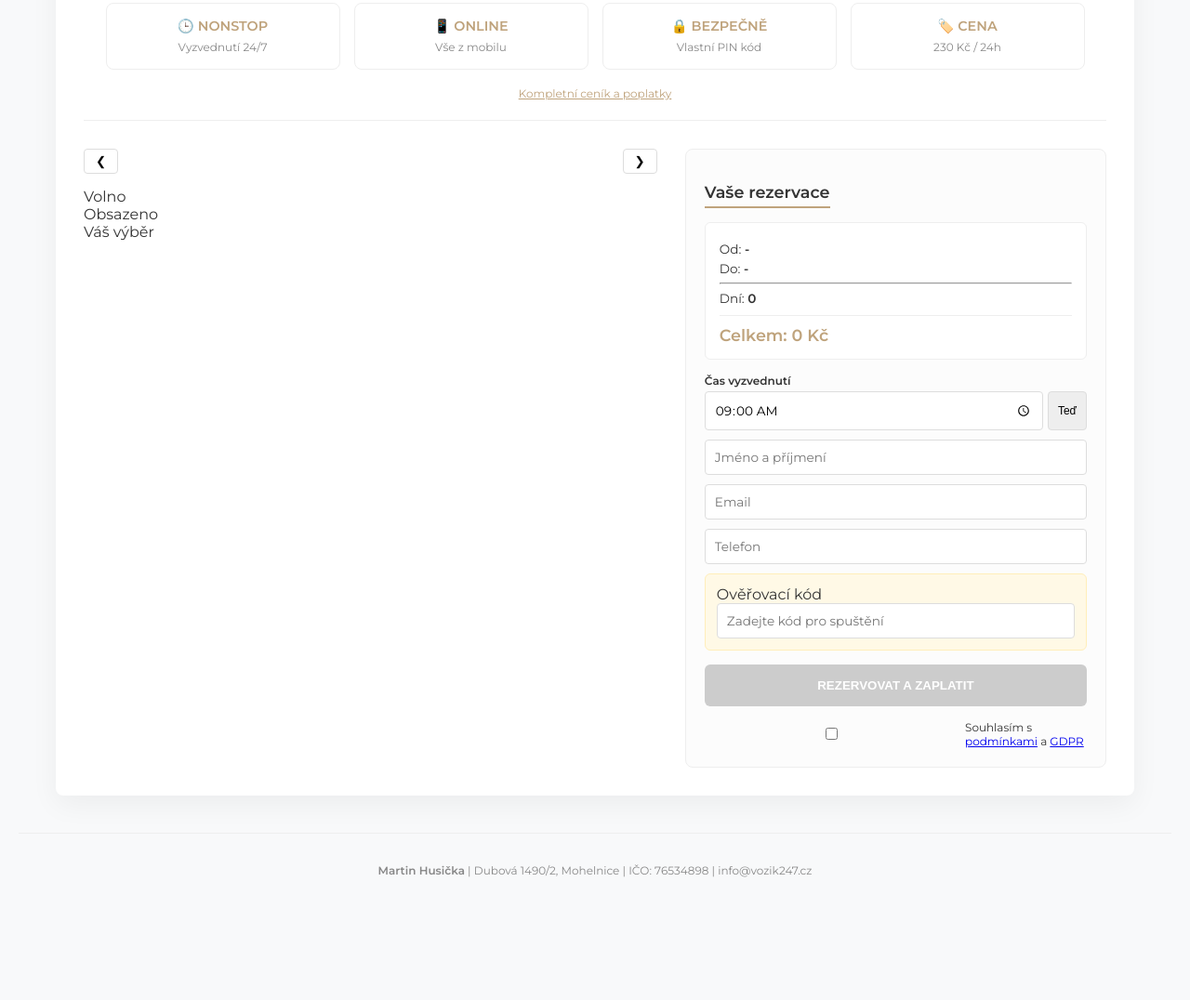
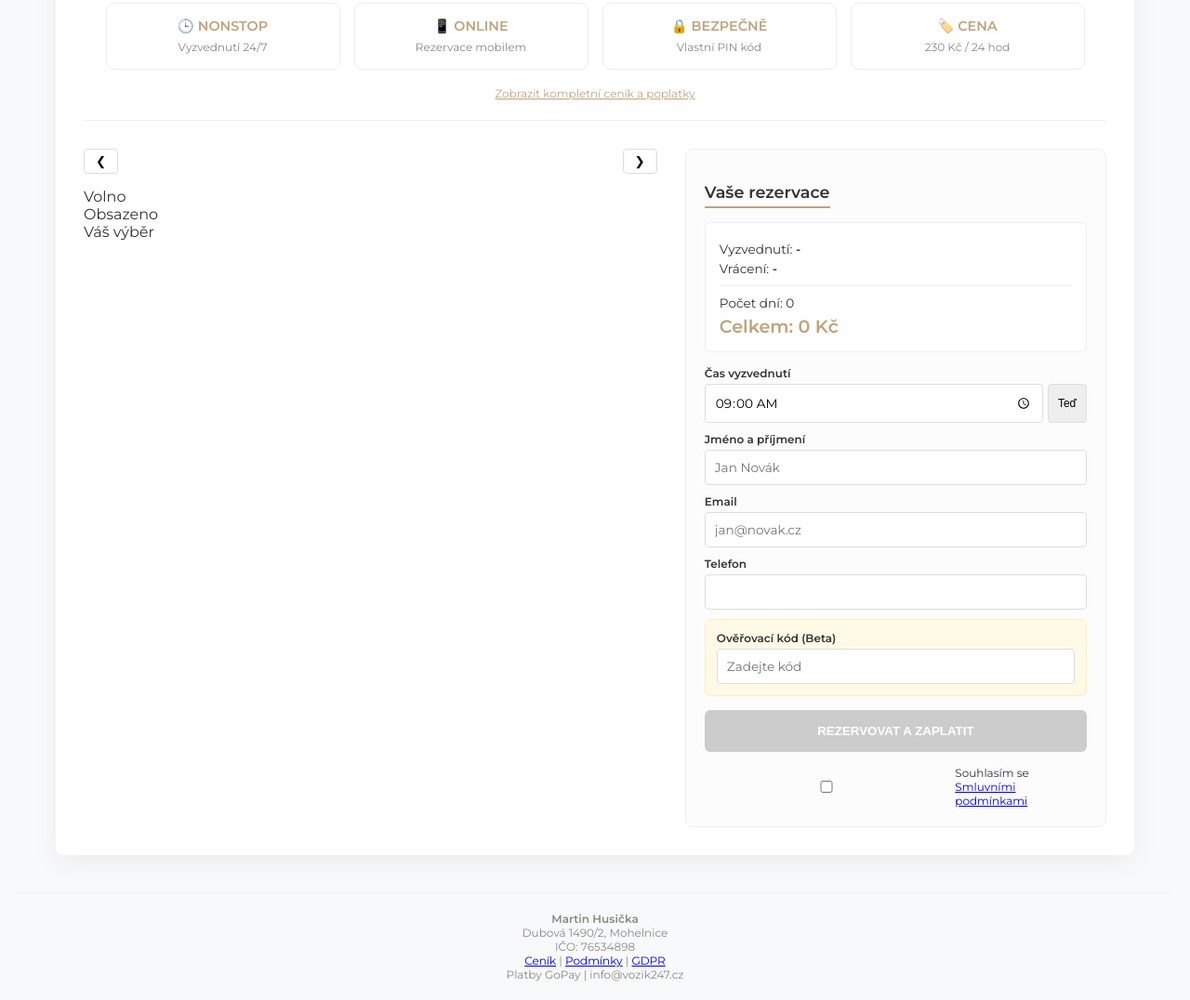
Before and after one commit to mhusicka/booking-app, a website: page booking-app/public/index.html in a window 1280 px wide. Shown: the part 137-1213 px from the top of the page at 93% size. Before the commit the page ends 1113 px from the top, so only its background shows below. Drawn offline with Linux system fonts and the light colour scheme; no server answers.

Commit message:
Update index.html

```diff
--- a/booking-app/public/index.html
+++ b/booking-app/public/index.html
@@ -15,11 +15,11 @@
         <div class="about-section">
             <div class="features-grid">
                 <div class="feature-item"><strong>🕒 NONSTOP</strong><span>Vyzvednutí 24/7</span></div>
-                <div class="feature-item"><strong>📱 ONLINE</strong><span>Vše z mobilu</span></div>
+                <div class="feature-item"><strong>📱 ONLINE</strong><span>Rezervace mobilem</span></div>
                 <div class="feature-item"><strong>🔒 BEZPEČNĚ</strong><span>Vlastní PIN kód</span></div>
-                <div class="feature-item"><strong>🏷️ CENA</strong><span>230 Kč / 24h</span></div>
+                <div class="feature-item"><strong>🏷️ CENA</strong><span>230 Kč / 24 hod</span></div>
             </div>
-            <a href="pricelist.html" target="_blank" class="tiny-link">Kompletní ceník a poplatky</a>
+            <a href="pricelist.html" target="_blank" class="tiny-link">Zobrazit kompletní ceník a poplatky</a>
         </div>
 
         <div class="content-wrapper">
@@ -29,7 +29,9 @@
                     <span id="currentMonthLabel"></span>
                     <button id="next" class="nav-btn">❯</button>
                 </div>
+
                 <div id="calendar-wrapper"></div>
+
                 <div id="legend">
                     <div class="legend-item"><span class="box available"></span> Volno</div>
                     <div class="legend-item"><span class="box booked"></span> Obsazeno</div>
@@ -41,11 +43,13 @@
                 <h2>Vaše rezervace</h2>
 
                 <div class="summary-box">
-                    <p>Od: <strong id="date-start-text">-</strong></p>
-                    <p>Do: <strong id="date-end-text">-</strong></p>
-                    <hr>
-                    <p>Dní: <strong id="day-count">0</strong></p>
-                    <div class="total-price-row">Celkem: <span id="total-price">0 Kč</span></div>
+                    <p>Vyzvednutí: <strong id="date-start-text">-</strong></p>
+                    <p>Vrácení: <strong id="date-end-text">-</strong></p>
+                    <hr style="border:0; border-top: 1px solid #eee; margin: 10px 0;">
+                    <p>Počet dní: <span id="day-count">0</span></p>
+                    <div style="font-size: 1.2rem; font-weight: bold; color: #bfa37c; margin-top: 5px;">
+                        Celkem: <span id="total-price">0 Kč</span>
+                    </div>
                 </div>
 
                 <div class="form-group">
@@ -57,32 +61,51 @@
                 </div>
 
                 <div class="form-group">
-                    <input type="text" id="inp-name" placeholder="Jméno a příjmení">
-                </div>
-                <div class="form-group">
-                    <input type="email" id="inp-email" placeholder="Email">
-                </div>
-                <div class="form-group">
-                    <input type="tel" id="inp-phone" placeholder="Telefon">
+                    <label>Jméno a příjmení</label>
+                    <input type="text" id="inp-name" placeholder="Jan Novák">
                 </div>
 
-                <div class="code-box">
-                    <label>Ověřovací kód</label>
-                    <input type="password" id="inp-code" placeholder="Zadejte kód pro spuštění">
+                <div class="form-group">
+                    <label>Email</label>
+                    <input type="email" id="inp-email" placeholder="jan@novak.cz">
+                </div>
+
+                <div class="form-group">
+                    <label>Telefon</label>
+                    <input type="tel" id="inp-phone">
+                </div>
+
+                <div class="form-group code-box">
+                    <label>Ověřovací kód (Beta)</label>
+                    <input type="password" id="inp-code" placeholder="Zadejte kód">
                 </div>
 
                 <button onclick="submitReservation()" id="btn-submit" class="btn-pay" disabled>REZERVOVAT A ZAPLATIT</button>
 
                 <div class="terms-row">
                     <input type="checkbox" id="inp-agree">
-                    <label for="inp-agree">Souhlasím s <a href="conditions.html" target="_blank">podmínkami</a> a <a href="privacy.html" target="_blank">GDPR</a></label>
+                    <label for="inp-agree">Souhlasím se <a href="conditions.html" target="_blank">Smluvními podmínkami</a></label>
                 </div>
             </div>
         </div>
     </div>
 
     <footer class="site-footer">
-        <p><strong>Martin Husička</strong> | Dubová 1490/2, Mohelnice | IČO: 76534898 | info@vozik247.cz</p>
+        <div class="footer-grid">
+            <div class="footer-col">
+                <strong>Martin Husička</strong><br>
+                Dubová 1490/2, Mohelnice<br>
+                IČO: 76534898
+            </div>
+            <div class="footer-col">
+                <a href="pricelist.html" target="_blank">Ceník</a> |
+                <a href="conditions.html" target="_blank">Podmínky</a> |
+                <a href="privacy.html" target="_blank">GDPR</a>
+            </div>
+            <div class="footer-col">
+                Platby GoPay | info@vozik247.cz
+            </div>
+        </div>
     </footer>
 
     <script src="script.js"></script>
```
